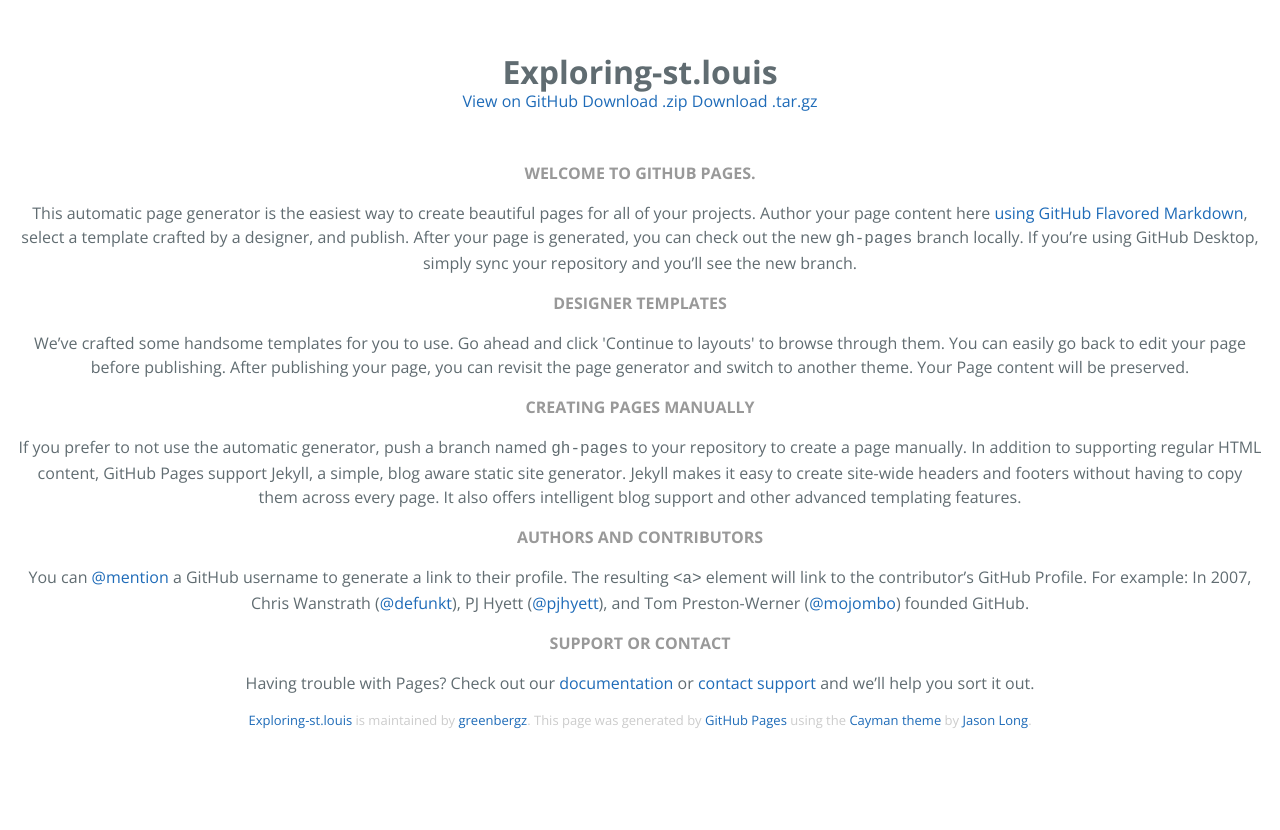
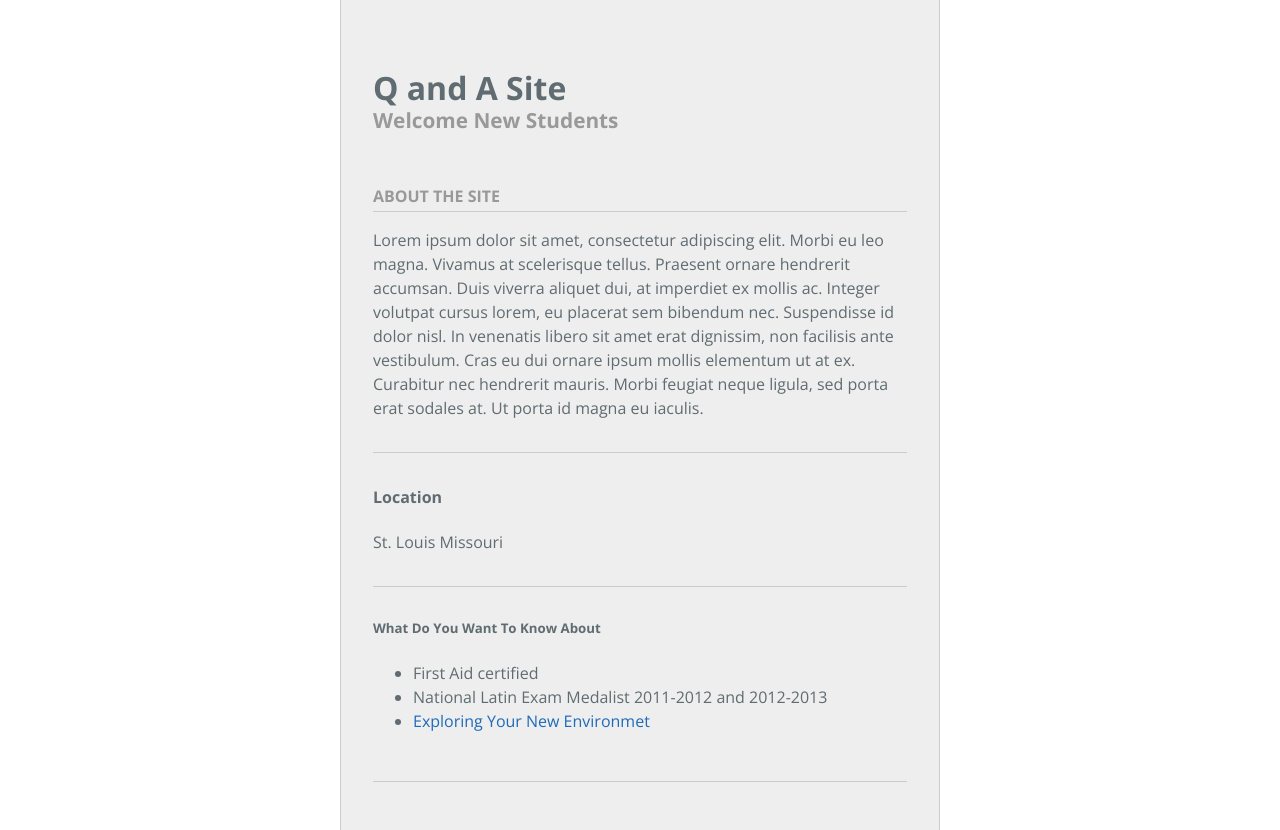
Before and after one commit to greenbergz/Exploring-St.Louis, a plain HTML site: page index.html in a window 1280 px wide. Before the commit the page ends 800 px from the top, so only its background shows below. Drawn offline with nearby package versions, Linux system fonts and the light colour scheme.

Commit message:
Update index.html

```diff
--- a/index.html
+++ b/index.html
@@ -2,56 +2,49 @@
 <html lang="en-us">
   <head>
     <meta charset="UTF-8">
-    <title>Exploring-st.louis by greenbergz</title>
+    <title>Q_And_A_Site</title>
     <meta name="viewport" content="width=device-width, initial-scale=1">
     <link rel="stylesheet" type="text/css" href="stylesheets/normalize.css" media="screen">
     <link href='https://fonts.googleapis.com/css?family=Open+Sans:400,700' rel='stylesheet' type='text/css'>
     <link rel="stylesheet" type="text/css" href="stylesheets/stylesheet.css" media="screen">
-    <link rel="stylesheet" type="text/css" href="stylesheets/github-light.css" media="screen">
   </head>
   <body>
-    <section class="page-header">
-      <h1 class="project-name">Exploring-st.louis</h1>
-      <h2 class="project-tagline"></h2>
-      <a href="https://github.com/greenbergz/Exploring-St.Louis" class="btn">View on GitHub</a>
-      <a href="https://github.com/greenbergz/Exploring-St.Louis/zipball/master" class="btn">Download .zip</a>
-      <a href="https://github.com/greenbergz/Exploring-St.Louis/tarball/master" class="btn">Download .tar.gz</a>
-    </section>
+    <div class="container">
 
-    <section class="main-content">
-      <h3>
-<a id="welcome-to-github-pages" class="anchor" href="#welcome-to-github-pages" aria-hidden="true"><span aria-hidden="true" class="octicon octicon-link"></span></a>Welcome to GitHub Pages.</h3>
+      <section class="page-header">
+        <h1 class="project-name">Q and A Site</h1>
+        <h2 class="project-tagline">Welcome New Students</h2>
+      </section>
 
-<p>This automatic page generator is the easiest way to create beautiful pages for all of your projects. Author your page content here <a href="https://guides.github.com/features/mastering-markdown/">using GitHub Flavored Markdown</a>, select a template crafted by a designer, and publish. After your page is generated, you can check out the new <code>gh-pages</code> branch locally. If you’re using GitHub Desktop, simply sync your repository and you’ll see the new branch.</p>
+      <section class="main-content">
+        <h3>About the Site</h3>
+        <hr>
+        <p></p>Lorem ipsum dolor sit amet, consectetur adipiscing elit. Morbi eu leo magna. Vivamus at scelerisque tellus. Praesent ornare hendrerit accumsan. Duis viverra aliquet dui, at imperdiet ex mollis ac. Integer volutpat cursus lorem, eu placerat sem bibendum nec. Suspendisse id dolor nisl. In venenatis libero sit amet erat dignissim, non facilisis ante vestibulum. Cras eu dui ornare ipsum mollis elementum ut at ex. Curabitur nec hendrerit mauris. Morbi feugiat neque ligula, sed porta erat sodales at. Ut porta id magna eu iaculis.</p>
+        <hr>
+        <h4> Location</h4>
+        <p> St. Louis Missouri</p>
+        <hr>
+         <h5> What Do You Want To Know About</h5>
+        <ul>
 
-<h3>
-<a id="designer-templates" class="anchor" href="#designer-templates" aria-hidden="true"><span aria-hidden="true" class="octicon octicon-link"></span></a>Designer Templates</h3>
 
-<p>We’ve crafted some handsome templates for you to use. Go ahead and click 'Continue to layouts' to browse through them. You can easily go back to edit your page before publishing. After publishing your page, you can revisit the page generator and switch to another theme. Your Page content will be preserved.</p>
 
-<h3>
-<a id="creating-pages-manually" class="anchor" href="#creating-pages-manually" aria-hidden="true"><span aria-hidden="true" class="octicon octicon-link"></span></a>Creating pages manually</h3>
+          <li>First Aid certified</li>
+          <li>National Latin Exam Medalist 2011-2012 and 2012-2013</li>
+          <li>
+            <a href="http://www.psal.org/profiles/player-profile.aspx#86354/033" target="_blank">Exploring Your New Environmet</a>
+          </li>
+        </ul>
+        <u1>
 
-<p>If you prefer to not use the automatic generator, push a branch named <code>gh-pages</code> to your repository to create a page manually. In addition to supporting regular HTML content, GitHub Pages support Jekyll, a simple, blog aware static site generator. Jekyll makes it easy to create site-wide headers and footers without having to copy them across every page. It also offers intelligent blog support and other advanced templating features.</p>
-
-<h3>
-<a id="authors-and-contributors" class="anchor" href="#authors-and-contributors" aria-hidden="true"><span aria-hidden="true" class="octicon octicon-link"></span></a>Authors and Contributors</h3>
-
-<p>You can <a href="https://help.github.com/articles/basic-writing-and-formatting-syntax/#mentioning-users-and-teams" class="user-mention">@mention</a> a GitHub username to generate a link to their profile. The resulting <code>&lt;a&gt;</code> element will link to the contributor’s GitHub Profile. For example: In 2007, Chris Wanstrath (<a href="https://github.com/defunkt" class="user-mention">@defunkt</a>), PJ Hyett (<a href="https://github.com/pjhyett" class="user-mention">@pjhyett</a>), and Tom Preston-Werner (<a href="https://github.com/mojombo" class="user-mention">@mojombo</a>) founded GitHub.</p>
-
-<h3>
-<a id="support-or-contact" class="anchor" href="#support-or-contact" aria-hidden="true"><span aria-hidden="true" class="octicon octicon-link"></span></a>Support or Contact</h3>
-
-<p>Having trouble with Pages? Check out our <a href="https://help.github.com/pages">documentation</a> or <a href="https://github.com/contact">contact support</a> and we’ll help you sort it out.</p>
+        </u1>
+      </section>
 
       <footer class="site-footer">
-        <span class="site-footer-owner"><a href="https://github.com/greenbergz/Exploring-St.Louis">Exploring-st.louis</a> is maintained by <a href="https://github.com/greenbergz">greenbergz</a>.</span>
+        <hr>
 
-        <span class="site-footer-credits">This page was generated by <a href="https://pages.github.com">GitHub Pages</a> using the <a href="https://github.com/jasonlong/cayman-theme">Cayman theme</a> by <a href="https://twitter.com/jasonlong">Jason Long</a>.</span>
       </footer>
 
-    </section>
-
-
+    </div>
   </body>
 </html>
```
